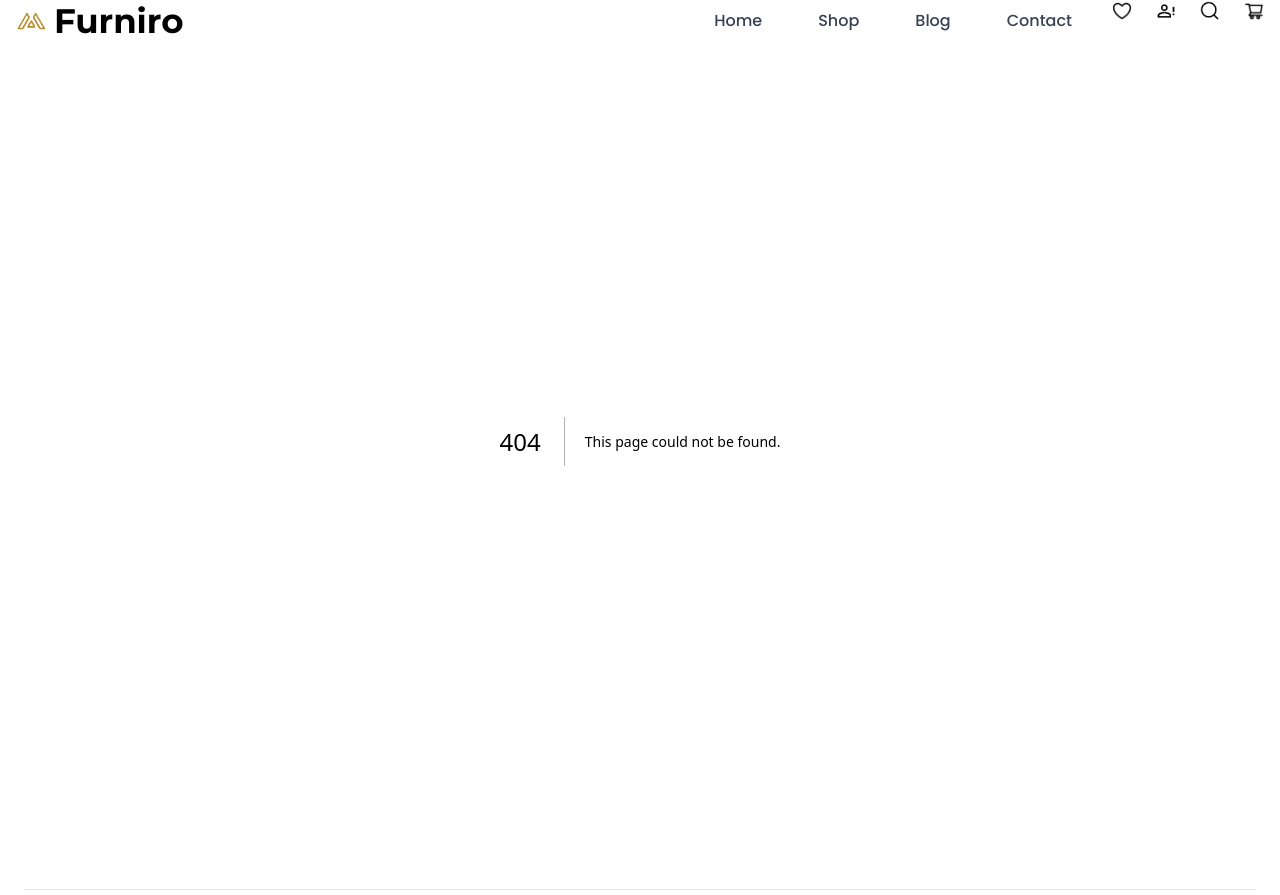
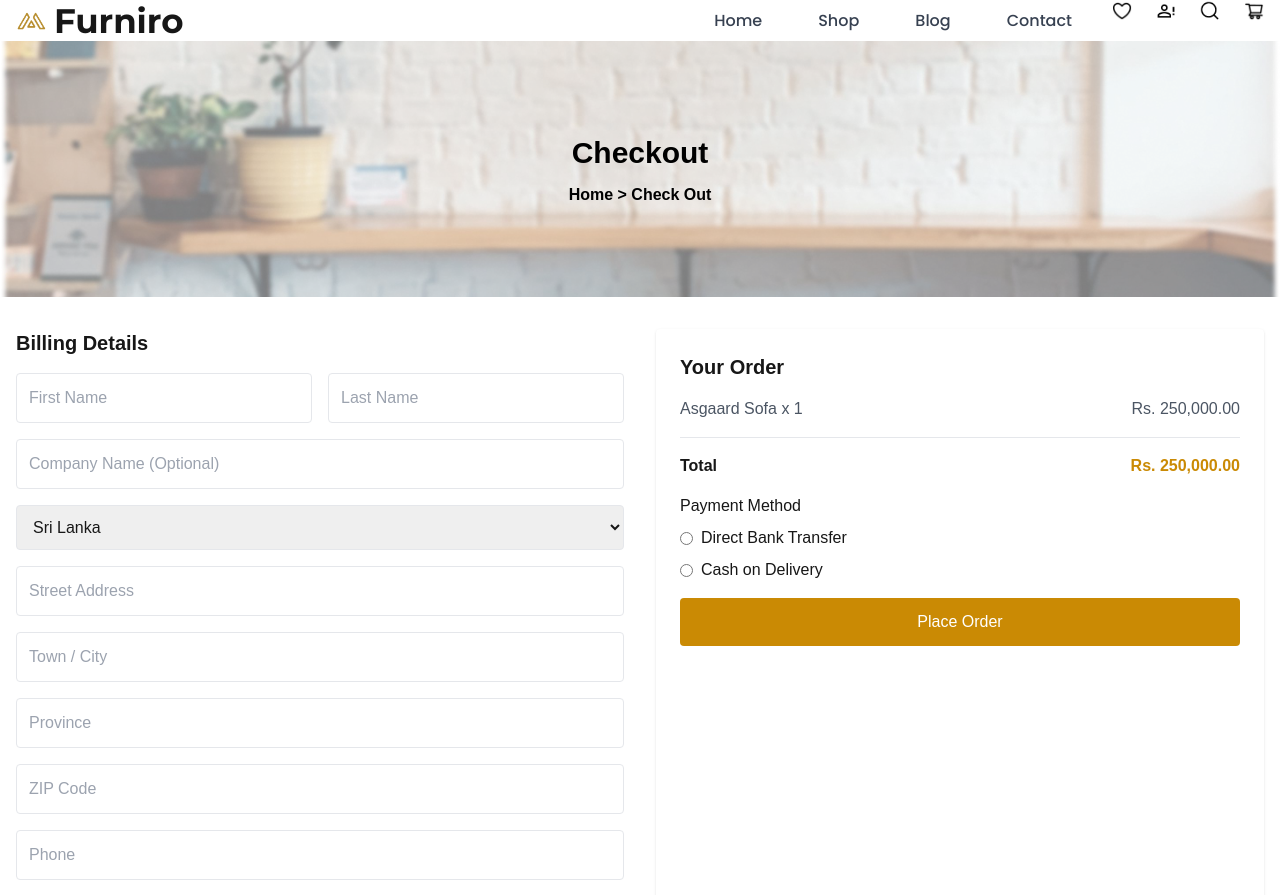
Before and after one commit to zahidaraees/figma-to-NextJS-Template6, a Next.js app: page /checkout in a window 1280 px wide. Before the commit this address had no page. Shown: the top 895 px of the page. Built offline with nearby package versions, Linux system fonts and the light colour scheme.

Commit message:
Update
Added Checkout Page

```diff
--- /dev/null
+++ b/src/app/checkout/page.tsx
@@ -0,0 +1,107 @@
+// app/checkout/page.tsx
+import Footer2 from "../components/Footer2";
+import HeroSection2 from "../components/Herosection2";
+
+export default function CheckoutPage() {
+  return (
+    <div>
+      <HeroSection2 title="Checkout" breadcrumb="Home > Check Out" />
+      <div className="max-w-7xl mx-auto px-4 py-8">
+
+
+        {/* Content Grid */}
+        <div className="grid grid-cols-1 md:grid-cols-2 gap-8">
+          {/* Billing Details */}
+          <div>
+            <h2 className="text-xl font-semibold mb-4">Billing Details</h2>
+            <form className="space-y-4">
+              <div className="grid grid-cols-2 gap-4">
+                <input
+                  type="text"
+                  placeholder="First Name"
+                  className="p-3 border rounded"
+                />
+                <input
+                  type="text"
+                  placeholder="Last Name"
+                  className="p-3 border rounded"
+                />
+              </div>
+              <input
+                type="text"
+                placeholder="Company Name (Optional)"
+                className="p-3 border rounded w-full"
+              />
+              <select className="p-3 border rounded w-full">
+                <option>Sri Lanka</option>
+              </select>
+              <input
+                type="text"
+                placeholder="Street Address"
+                className="p-3 border rounded w-full"
+              />
+              <input
+                type="text"
+                placeholder="Town / City"
+                className="p-3 border rounded w-full"
+              />
+              <input
+                type="text"
+                placeholder="Province"
+                className="p-3 border rounded w-full"
+              />
+              <input
+                type="text"
+                placeholder="ZIP Code"
+                className="p-3 border rounded w-full"
+              />
+              <input
+                type="tel"
+                placeholder="Phone"
+                className="p-3 border rounded w-full"
+              />
+              <input
+                type="email"
+                placeholder="Email Address"
+                className="p-3 border rounded w-full"
+              />
+            </form>
+          </div>
+
+          {/* Order Summary */}
+          <div className="p-6 bg-white shadow rounded">
+            <h2 className="text-xl font-semibold mb-4">Your Order</h2>
+            <div className="space-y-4">
+              <div className="flex justify-between text-gray-600">
+                <span>Asgaard Sofa x 1</span>
+                <span>Rs. 250,000.00</span>
+              </div>
+              <hr />
+              <div className="flex justify-between font-semibold">
+                <span>Total</span>
+                <span className="text-yellow-600">Rs. 250,000.00</span>
+              </div>
+              <div className="mt-6">
+                <h3 className="font-medium">Payment Method</h3>
+                <div className="flex flex-col gap-2 mt-2">
+                  <label className="flex items-center">
+                    <input type="radio" name="payment" className="mr-2" />
+                    Direct Bank Transfer
+                  </label>
+                  <label className="flex items-center">
+                    <input type="radio" name="payment" className="mr-2" />
+                    Cash on Delivery
+                  </label>
+                </div>
+              </div>
+              <button className="w-full bg-yellow-600 text-white p-3 rounded mt-4 hover:bg-yellow-700">
+                Place Order
+              </button>
+            </div>
+          </div>
+        </div>
+      </div>
+      <Footer2 />
+    </div>
+  );
+}
```
